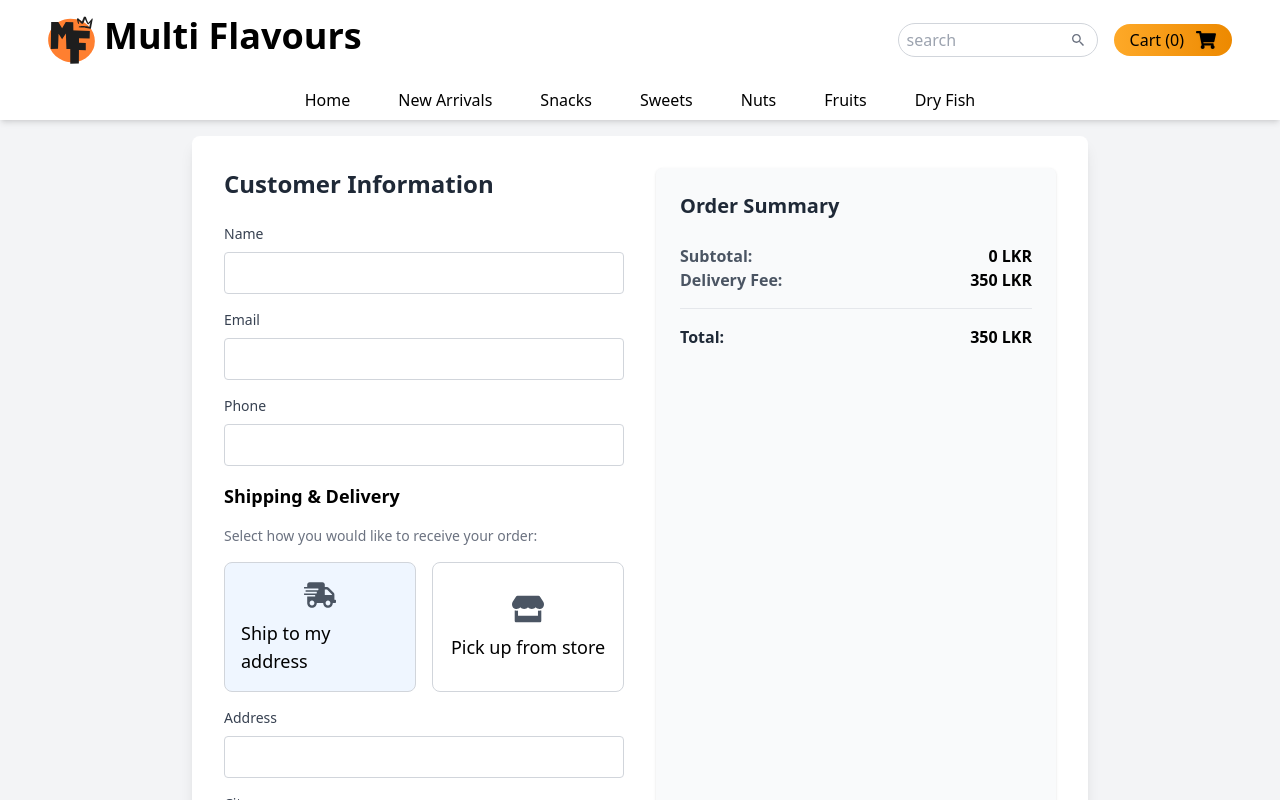
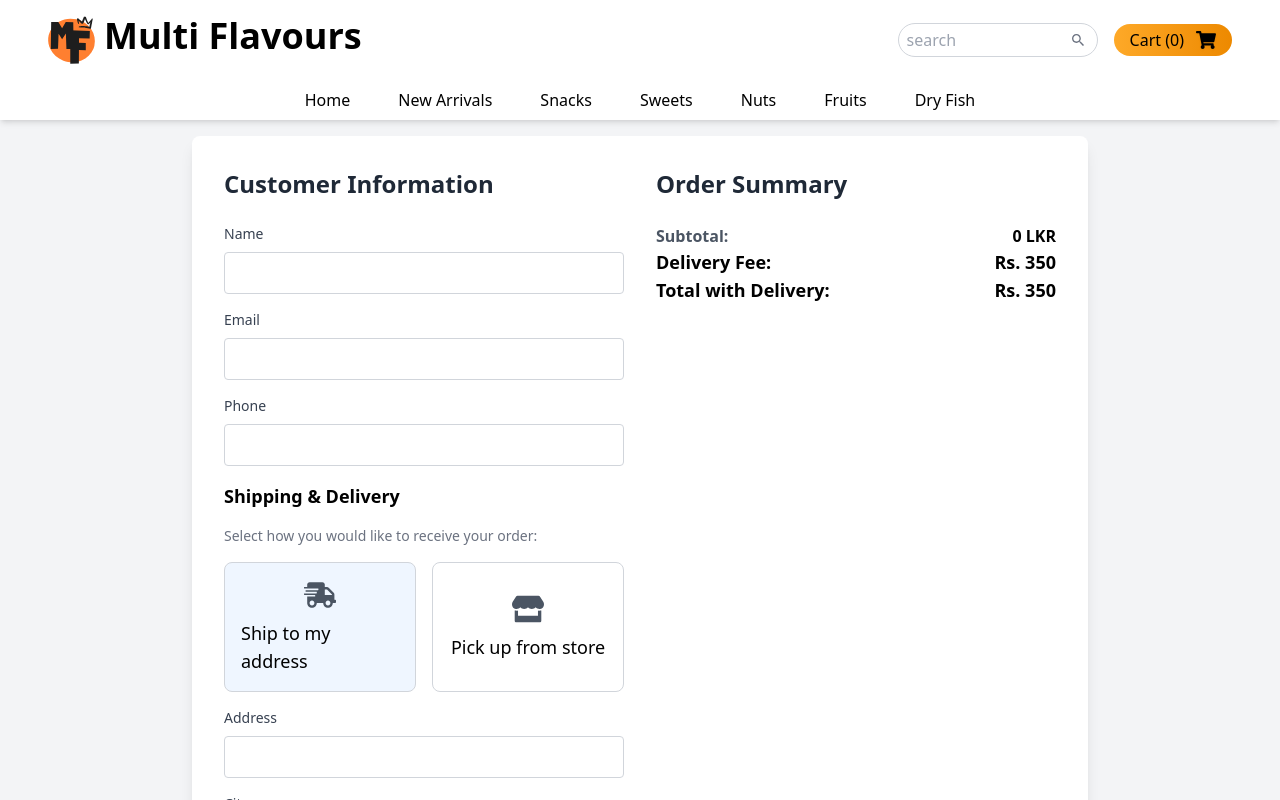
Before and after one commit to MenalinR/multiflavors, a React (Vite) app: page /Checkout in a window 1280 px wide. Both pictures are taken after a click on the button "Ship to my address". Shown: the top 800 px of the page. Built offline with nearby package versions, Linux system fonts and the light colour scheme.

Commit message:
integrated with firebase

```diff
--- a/src/components/Checkout/Checkout.jsx
+++ b/src/components/Checkout/Checkout.jsx
@@ -9,7 +9,6 @@ const Checkout = () => {
   const { cartItems = [], totalPrice = 0 } = location.state || {};
   const [showPopup, setShowPopup] = useState(false);
   const [loading, setLoading] = useState(false);
-
   const [formData, setFormData] = useState({
     name: '',
     email: '',
@@ -20,13 +19,13 @@ const Checkout = () => {
     deliveryMethod: ''
   });
 
-
   const deliveryFee = formData.deliveryMethod === 'ship' ? 350 : 0;
   const totalWithDelivery = totalPrice + deliveryFee;
 
   const calculateTotal = (quantity, selectedValue, unitPrice) => {
     return quantity * selectedValue * unitPrice;
   };
+
 
   const handleInputChange = (e) => {
     const { name, value } = e.target;
@@ -36,8 +35,8 @@ const Checkout = () => {
     }));
   };
 
-  const handlePlaceOrder = (e) => {
-    e.preventDefault(); // Prevent form refresh
+  const handlePlaceOrder = async (e) => {
+    e.preventDefault();
 
     if (cartItems.length === 0) {
       alert("Your cart is empty.");
@@ -60,8 +59,9 @@ const Checkout = () => {
       totalPrice
     };
 
-    emailjs
-      .send(
+    try {
+      // EmailJS integration
+      await emailjs.send(
         'service_awszyvb',
         'template_ciosocd',
         {
@@ -72,10 +72,9 @@ const Checkout = () => {
           delivery_method: formData.deliveryMethod
         },
         'K0Ef5J7b9o9PYSdzd'
-      )
-      .then((response) => {
-        // Send email using the second template
-        return emailjs.send(
+      );
+
+      await emailjs.send(
         'service_awszyvb',
         'template_46ggx0t',
         {
@@ -87,32 +86,45 @@ const Checkout = () => {
           total_price: totalPrice,
           delivery_fee: deliveryFee,
           total_with_delivery: totalWithDelivery,
-            delivery_method:formData.deliveryMethod
+          delivery_method: formData.deliveryMethod
         },
         'K0Ef5J7b9o9PYSdzd'
       );
-      })
-      .then((response) => {
-        // Show popup after successful order placement
+
+      // Firebase integration to store order data
+      const response = await fetch(
+        'https://e-commerce-1499f-default-rtdb.firebaseio.com/UserData.json',
+        {
+          method: 'POST',
+          headers: {
+            'Content-Type': 'application/json',
+          },
+          body: JSON.stringify({
+            Name: formData.name,
+            Email: formData.email,
+            Phone: formData.phone,
+            Address: formData.address,
+            City: formData.city,
+            ZipCode: formData.zipCode,
+            DeliveryMethod: formData.deliveryMethod,
+            OrderDetails: orderDetails,
+            TotalPrice: totalWithDelivery
+          }),
+        }
+      );
+
+      if (response.ok) {
         setLoading(false);
-        setShowPopup(true);
-
-        // setFormData({
-        //   name: '',
-        //   email: '',
-        //   phone: '',
-        //   address: '',
-        //   city: '',
-        //   zipCode: '',
-        //   deliveryMethod: ''
-        // });
-
-      })
-      .catch((error) => {
-        console.error('Failed to send email:', error);
-        setLoading(false);
+        setShowPopup(true); // Show success popup
+      } else {
+        throw new Error("Failed to store data in Firebase");
+      }
+    } catch (error) {
+      console.error('Failed to send email or store data:', error);
       alert('Failed to place order. Please try again.');
-      });
+    } finally {
+      setLoading(false); // Stop loading spinner in all cases
+    }
   };
 
   const closePopup = () => {
@@ -125,6 +137,8 @@ const Checkout = () => {
       deliveryMethod: method
     }));
   };
+
+
 
   return (
     <div className="checkout-container flex justify-center items-center min-h-screen bg-gray-100 p-4">
@@ -202,11 +216,8 @@ const Checkout = () => {
               </div>
             </div>
 
-
             {formData.deliveryMethod === 'ship' && (
               <>
-
-
                 {/* Address */}
                 <div>
                   <label className="block mb-2 text-sm font-medium text-gray-700">Address</label>
@@ -245,16 +256,14 @@ const Checkout = () => {
                     className="w-full px-4 py-2 border border-gray-300 rounded focus:outline-none focus:ring-2 focus:ring-primary"
                   />
                 </div>
-
               </>
             )}
-
 
             {/* Place Order Button */}
             <button
               type="submit"
               disabled={loading}
-              className={`w-full bg-primary text-white py-2 px-4 rounded shadow-sm focus:outline-none focus:ring-2 focus:ring-offset-2 ${loading ? 'opacity-50 cursor-not-allowed' : 'hover:bg-primary-dark focus:ring-primary-dark'}`}
+              className={`w-full bg-primary text-white py-2 px-4 rounded shadow-sm focus:outline-none focus:ring-2 focus:ring-offset-2 ${loading ? 'opacity-50 cursor-not-allowed' : 'hover:bg-primary-dark'}`}
             >
               {loading ? (
                 <span className="flex justify-center items-center">
@@ -282,8 +291,7 @@ const Checkout = () => {
                 </span>
               ) : (
                 'Place Order'
-              )}
-            </button>
+              )}            </button>
           </form>
         </div>
 
@@ -308,13 +316,12 @@ const Checkout = () => {
         </div>
         )}
 
+
         {/* Order Summary (Right Side) */}
-        <div className="order-summary bg-gray-50 p-6 rounded-md shadow">
-          <h2 className="text-xl font-semibold mb-6 text-gray-800">Order Summary</h2>
-
-          {/* Cart Items */}
-          <div className="space-y-4">
-            {cartItems.map((item) => (
+        <div className="order-summary">
+          <h2 className="text-2xl font-semibold mb-6 text-gray-800">Order Summary</h2>
+          <div className="space-y-2">
+            {cartItems.map((item, index) => (
               <div key={item.id} className="flex items-center justify-between">
               <div>
                 <h3 className="font-semibold">{item.name}</h3>
@@ -327,28 +334,41 @@ const Checkout = () => {
             </div>
             ))}
           </div>
-
            {/* Subtotal */}
            <div className="mt-6">
             <div className="flex items-center justify-between">
               <p className="font-semibold text-gray-600">Subtotal:</p>
               <p className="font-semibold">{totalPrice} LKR</p>
+            </div>          </div>
+          {formData.deliveryMethod === 'ship' && (
+            <>
+              <div className="flex justify-between text-lg font-semibold">
+                <span>Delivery Fee:</span>
+                <span>Rs. {deliveryFee}</span>
+              </div>
+              <div className="flex justify-between text-lg font-semibold">
+                <span>Total with Delivery:</span>
+                <span>Rs. {totalWithDelivery}</span>
+              </div>
+            </>
+          )}
+        </div>
       </div>
 
-            {/* Delivery Fee */}
-            <div className="flex items-center justify-between">
-              <p className="font-semibold text-gray-600">Delivery Fee:</p>
-              <p className="font-semibold">{deliveryFee} LKR</p>
-            </div>
-
-            {/* Total */}
-            <div className="flex items-center justify-between border-t pt-4 mt-4">
-              <p className="font-semibold text-gray-800">Total:</p>
-              <p className="font-semibold">{totalWithDelivery} LKR</p>
+      {/* {showPopup && (
+        <div className="fixed inset-0 flex justify-center items-center bg-black bg-opacity-50">
+          <div className="bg-white p-6 rounded-lg shadow-lg text-center">
+            <h3 className="text-2xl font-semibold mb-4">Order Placed Successfully!</h3>
+            <p className="mb-6">Thank you for your order. We'll get in touch with you shortly.</p>
+            <button
+              onClick={closePopup}
+              className="bg-primary text-white py-2 px-4 rounded shadow-sm focus:outline-none hover:bg-primary-dark"
+            >
+              Close
+            </button>
           </div>
         </div>
-        </div>
-      </div>
+      )} */}
     </div>
   );
 };
```
Lines whose indentation alone changed are shown as unchanged.
